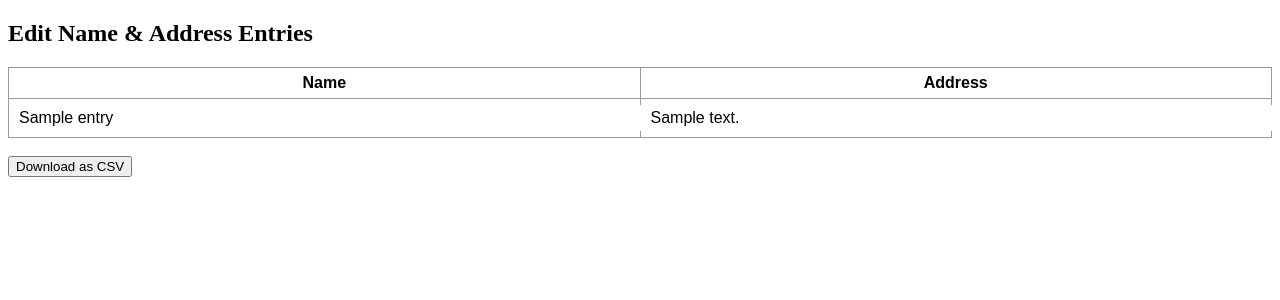
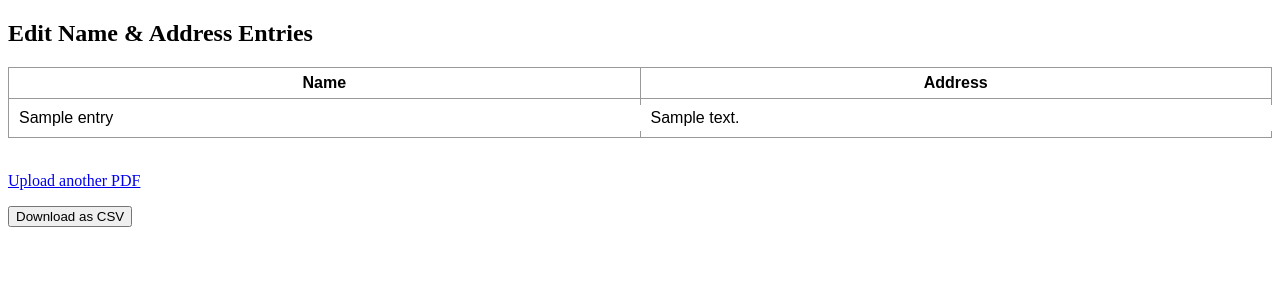
Before and after one commit to simonmorningside/directory-reader, a Flask app: template templates/finalize_edit.html in a window 1280 px wide. Shown: the top 300 px of the page. Run offline with Flask 3, Linux system fonts and the light colour scheme; the template is opened without the code that fills it: most values are stand-ins (such as "Sample title", 1, 10 or a date in 2020).

Commit message:
added upload another pdf button to last page

```diff
--- a/templates/finalize_edit.html
+++ b/templates/finalize_edit.html
@@ -33,6 +33,7 @@
             {% endfor %}
         </table>
         <br>
+        <p><a href="/">Upload another PDF</a></p>
         <button type="submit">Download as CSV</button>
     </form>
 </body>
```
